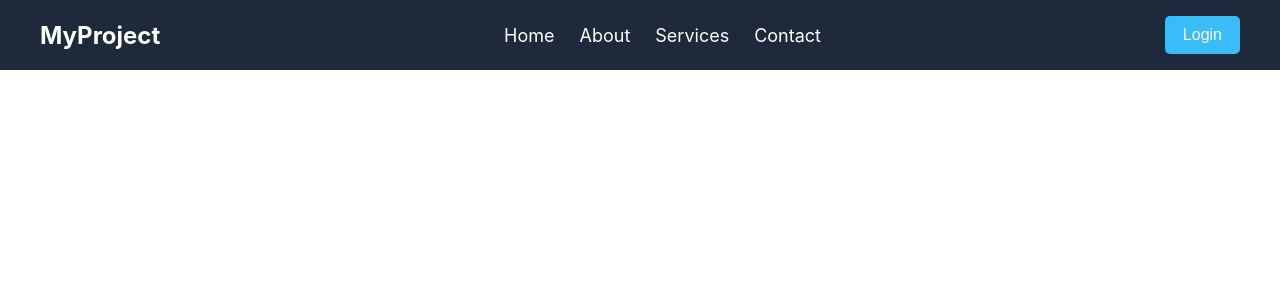
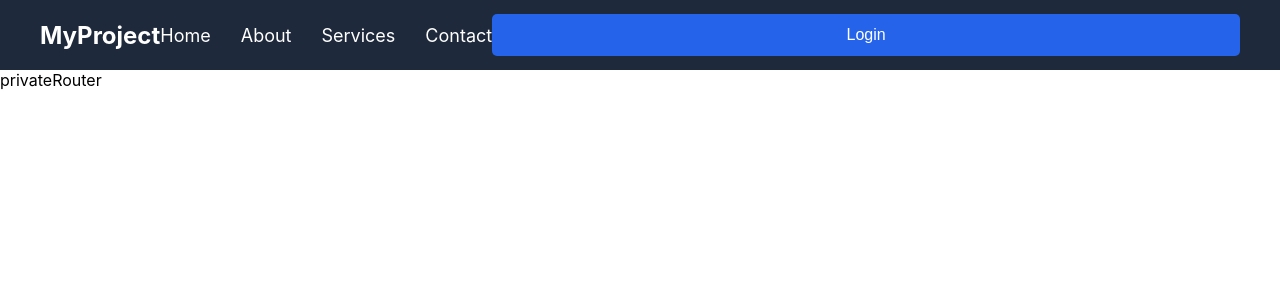
Before and after one commit to BasantJoshi10/redux-thunk, a React (Create React App) app: page / in a window 1280 px wide. Shown: the top 300 px of the page. Built offline with nearby package versions, Linux system fonts and the light colour scheme.

Commit message:
working on navbar

```diff
--- a/package.json
+++ b/package.json
@@ -12,6 +12,7 @@
     "react": "^19.2.6",
     "react-dom": "^19.2.6",
     "react-router": "^7.15.1",
+    "react-router-dom": "^7.15.1",
     "react-scripts": "5.0.1",
     "web-vitals": "^2.1.4"
   },
--- a/src/App.js
+++ b/src/App.js
@@ -1,12 +1,11 @@
 import React from 'react'
 import AppRouter from './router/AppRouter';
 import Navbar from './component/navbar/navbar';
-//import Login from './component/login/login';
 
 const App = () => {
   return (
     <div>
-      <Navbar/>
+      <AppRouter/>
     </div>
   )
 }
--- a/src/component/navbar/navbar-module.css
+++ b/src/component/navbar/navbar-module.css
@@ -22,7 +22,7 @@
 .nav-links {
   display: flex;
   list-style: none;
-  gap: 25px;
+  gap: 30px;
 }
 
 .nav-links a {
--- a/src/component/news/news.jsx
+++ b/src/component/news/news.jsx
@@ -1,5 +1,5 @@
 import React from 'react'
-import news from '../news/news-module.css'
+import News from '../news/news-module.css'
 
 const news = () => {
   return (
--- a/src/index.js
+++ b/src/index.js
@@ -4,9 +4,8 @@ import './index.css';
 import App from './App';
 import AppRouter from './router/AppRouter';
 import Navbar from './component/navbar/navbar';
-//import Login from './component/login/login';
 
 
 const root = ReactDOM.createRoot(document.getElementById('root'));
 root.render
-(<Navbar/>);
+(<AppRouter/>);
--- a/src/router/AppRouter.jsx
+++ b/src/router/AppRouter.jsx
@@ -1,13 +1,24 @@
 import React from 'react'
+import { BrowserRouter, Route, Routes } from 'react-router-dom'
+import Navbar from '../component/navbar/navbar'
+import News from '../component/news/news.jsx';
+import PrivateRouter from './PrivateRouter.jsx'
+import Login from '../component/login/login.jsx'
 
-const appRouter = () => {
+const AppRouter = () => {
   return (
     <div>
-      <h1>appRouter</h1>
-
+      <BrowserRouter>
+        <Navbar/>
+        <Routes>
+            <Route path="/" element={<PrivateRouter/>}>
+              <Route path="" element = {<News/>}/>
+            </Route>
+            <Route path="" element = {<Login/>}/>
+        </Routes>
+      </BrowserRouter>
     </div>
-
   )
 }
 
-export default appRouter
+export default AppRouter;
```
Also changed, not shown: 1 other file (tests, documents, lock files or other folders).
